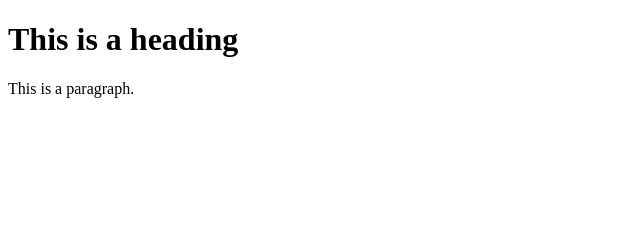
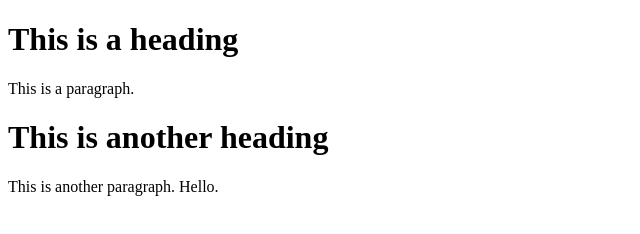
Before and after one commit to jessg9384/3179, a plain HTML site: page index.html in a window 1280 px wide. Shown: the whole page, without its empty margins (0-640 px from the left). Drawn offline with Linux system fonts and the light colour scheme.

Commit message:
Add files via upload
added a new paragraph

```diff
--- a/index.html
+++ b/index.html
@@ -7,6 +7,8 @@
 <body>
     <h1>This is a heading</h1>
     <p>This is a paragraph.</p>
+    <h1>This is another heading</h1>
+    <p>This is another paragraph. Hello. </p>
 </body>
 
 </html>
```
